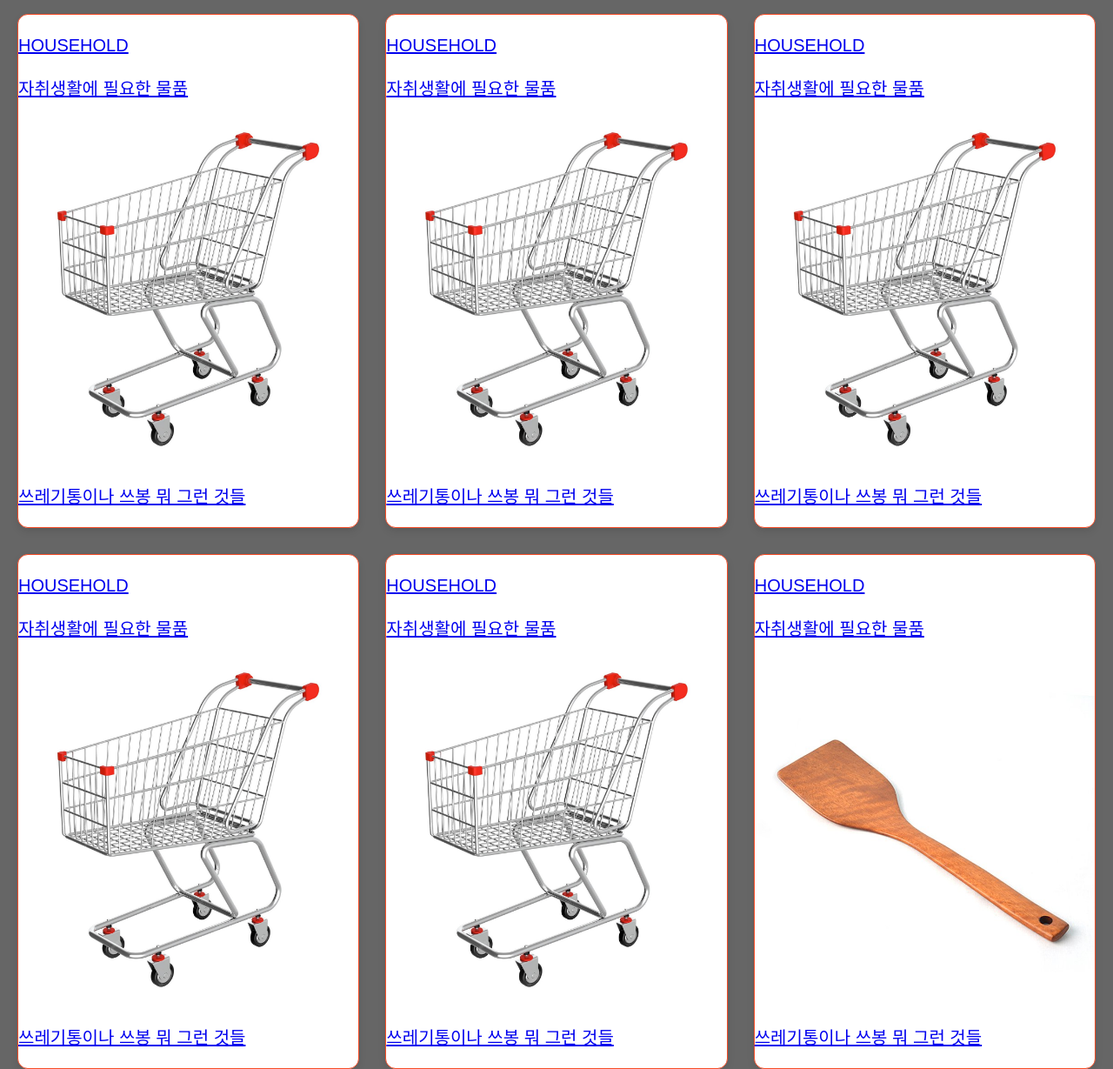
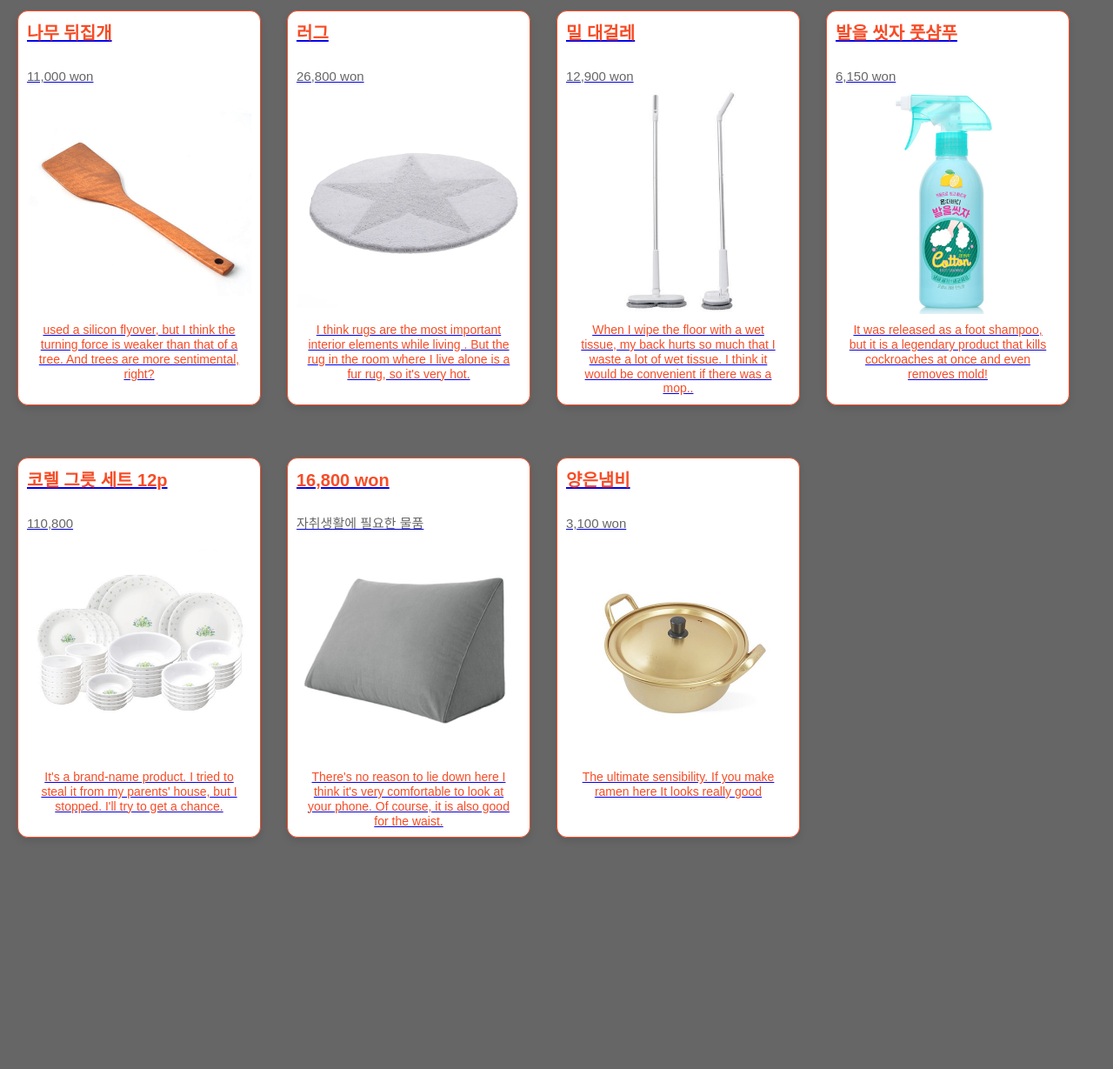
Before and after one commit to hyang80/PROJECT_H, a website: page card1/index.html in a window 1280 px wide. Shown: the part 760-1989 px from the top of the page at 87% size. After the commit the page ends 1773 px from the top, so only its background shows below. Drawn offline with Linux system fonts and the light colour scheme.

Commit message:
card1 p완성

```diff
--- a/card1/index.html
+++ b/card1/index.html
@@ -28,86 +28,127 @@
     <div class="container">
       <!-- 첫 번째 카드 -->
       <div class="card">
-        <a href="./card1/index.html" class="card__link">
+        <a
+          href="https://smartstore.naver.com/matyou/products/3898410211?NaPm=ct%3Dlxlnhgvs%7Cci%3D8b6b3bfc9784b5e971535022837450b932d0d4f4%7Ctr%3Dsls%7Csn%3D410746%7Chk%3D3fd47e1b3feccb20e2bd2aff870a8d678e6d45d5"
+          class="card__link"
+        >
           <div class="card__top">
-            <p class="card__author">HOUSEHOLD</p>
-            <p class="card__author-role">자취생활에 필요한 물품</p>
+            <p class="card__author">나무 뒤집개</p>
+            <p class="card__author-role">11,000 won</p>
           </div>
-          <img src="./../asset/cart.jpeg" alt="" class="card__middle" />
+          <img src="./../asset/card1-i1.png" class="card__middle" />
           <div class="card__bottom">
-            <p class="card__title">쓰레기통이나 쓰봉 뭐 그런 것들</p>
+            <p class="card__title">
+              used a silicon flyover, but I think the turning force is weaker
+              than that of a tree. And trees are more sentimental, right?
+            </p>
           </div>
         </a>
       </div>
       <div class="card">
         <a href="./card1/index.html" class="card__link">
           <div class="card__top">
-            <p class="card__author">HOUSEHOLD</p>
-            <p class="card__author-role">자취생활에 필요한 물품</p>
+            <p class="card__author">러그</p>
+            <p class="card__author-role">26,800 won</p>
           </div>
-          <img src="./../asset/cart.jpeg" alt="" class="card__middle" />
+          <img src="./../asset/card1-i2.png" alt="" class="card__middle" />
           <div class="card__bottom">
-            <p class="card__title">쓰레기통이나 쓰봉 뭐 그런 것들</p>
+            <p class="card__title">
+              I think rugs are the most important interior elements while living
+              . But the rug in the room where I live alone is a fur rug, so it's
+              very hot.
+            </p>
           </div>
         </a>
       </div>
       <div class="card">
-        <a href="./card1/index.html" class="card__link">
+        <a
+          href="https://brand.naver.com/homekeeping/products/5480494537?NaPm=ct%3Dlxlo3bx4%7Cci%3D23795ef6618be4b99da763300f5d02fcdb7da5da%7Ctr%3Dsls%7Csn%3D526927%7Chk%3D0010a2cf968ee0246c06361cff6eee6848fe3996"
+          class="card__link"
+        >
           <div class="card__top">
-            <p class="card__author">HOUSEHOLD</p>
-            <p class="card__author-role">자취생활에 필요한 물품</p>
+            <p class="card__author">밀 대걸레</p>
+            <p class="card__author-role">12,900 won</p>
           </div>
-          <img src="./../asset/cart.jpeg" alt="" class="card__middle" />
+          <img src="./../asset/card1-i3.png" alt="" class="card__middle" />
           <div class="card__bottom">
-            <p class="card__title">쓰레기통이나 쓰봉 뭐 그런 것들</p>
+            <p class="card__title">
+              When I wipe the floor with a wet tissue, my back hurts so much
+              that I waste a lot of wet tissue. I think it would be convenient
+              if there was a mop..
+            </p>
           </div>
         </a>
       </div>
       <div class="card">
-        <a href="./card1/index.html" class="card__link">
+        <a
+          href="https://search.shopping.naver.com/catalog/21444688128?cat_id=50000290&frm=NVSCPRO&query=%EB%B0%9C%EC%9D%84+%EC%94%BB%EC%9E%90&NaPm=ct%3Dlxlo6834%7Cci%3D9a35fcb52aef54c5710161ad671f1c9e94423060%7Ctr%3Dsls%7Csn%3D95694%7Chk%3D70d256af9d960996972f87df32fd05a745df8fc7"
+          class="card__link"
+        >
           <div class="card__top">
-            <p class="card__author">HOUSEHOLD</p>
-            <p class="card__author-role">자취생활에 필요한 물품</p>
+            <p class="card__author">발을 씻자 풋샴푸</p>
+            <p class="card__author-role">6,150 won</p>
           </div>
-          <img src="./../asset/cart.jpeg" alt="" class="card__middle" />
+          <img src="./../asset/card1-i4.png" alt="" class="card__middle" />
           <div class="card__bottom">
-            <p class="card__title">쓰레기통이나 쓰봉 뭐 그런 것들</p>
+            <p class="card__title">
+              It was released as a foot shampoo, but it is a legendary product
+              that kills cockroaches at once and even removes mold!
+            </p>
           </div>
         </a>
       </div>
       <div class="card">
-        <a href="./card1/index.html" class="card__link">
+        <a
+          href="https://smartstore.naver.com/corellehouse/products/5250085336?NaPm=ct%3Dlxlobd9s%7Cci%3D13f99f3bd970677a98e8f29d4f1f82ef2b855250%7Ctr%3Dsls%7Csn%3D328406%7Chk%3D28703639394f1ff617098046d59b76343e3ca2c5"
+          class="card__link"
+        >
           <div class="card__top">
-            <p class="card__author">HOUSEHOLD</p>
-            <p class="card__author-role">자취생활에 필요한 물품</p>
+            <p class="card__author">코렐 그릇 세트 12p</p>
+            <p class="card__author-role">110,800</p>
           </div>
-          <img src="./../asset/cart.jpeg" alt="" class="card__middle" />
+          <img src="./../asset/card1-i5.png" alt="" class="card__middle" />
           <div class="card__bottom">
-            <p class="card__title">쓰레기통이나 쓰봉 뭐 그런 것들</p>
+            <p class="card__title">
+              It's a brand-name product. I tried to steal it from my parents'
+              house, but I stopped. I'll try to get a chance.
+            </p>
           </div>
         </a>
       </div>
       <div class="card">
-        <a href="./card1/index.html" class="card__link">
+        <a
+          href="https://smartstore.naver.com/hanjung/products/5242599069?NaPm=ct%3Dlxlofgnc%7Cci%3Dee2e1bbae196ccc1ecd4615aea659cf295dd6d18%7Ctr%3Dsls%7Csn%3D304543%7Chk%3Df4c36efcb7bebfa96645c7f8cc1a30c5db0629b1"
+          class="card__link"
+        >
           <div class="card__top">
-            <p class="card__author">HOUSEHOLD</p>
+            <p class="card__author">16,800 won</p>
             <p class="card__author-role">자취생활에 필요한 물품</p>
           </div>
-          <img src="./../asset/card1-i1.jpeg" alt="" class="card__middle" />
+          <img src="./../asset/card1-i6.png" alt="" class="card__middle" />
           <div class="card__bottom">
-            <p class="card__title">쓰레기통이나 쓰봉 뭐 그런 것들</p>
+            <p class="card__title">
+              There's no reason to lie down here I think it's very comfortable
+              to look at your phone. Of course, it is also good for the waist.
+            </p>
           </div>
         </a>
       </div>
       <div class="card">
-        <a href="./card1/index.html" class="card__link">
+        <a
+          href="https://smartstore.naver.com/rimtable/products/5186003134?NaPm=ct%3Dlxloixnc%7Cci%3D031aaa3598f81a54d447acfd4ea7255e4f073483%7Ctr%3Dsls%7Csn%3D2328230%7Chk%3D55ad7690f87ce1cefae045ced8e302276ddb547f"
+          class="card__link"
+        >
           <div class="card__top">
-            <p class="card__author">HOUSEHOLD</p>
-            <p class="card__author-role">자취생활에 필요한 물품</p>
+            <p class="card__author">양은냄비</p>
+            <p class="card__author-role">3,100 won</p>
           </div>
-          <img src="./../asset/card1-i2.jpeg" alt="" class="card__middle" />
+          <img src="./../asset/card1-i7.jpeg " class="card__middle" />
           <div class="card__bottom">
-            <p class="card__title">쓰레기통이나 쓰봉 뭐 그런 것들</p>
+            <p class="card__title">
+              The ultimate sensibility. If you make ramen here It looks really
+              good
+            </p>
           </div>
         </a>
       </div>
--- a/card1/style/card1.scss
+++ b/card1/style/card1.scss
@@ -34,6 +34,7 @@ body {
   }
 
   &__page-title:hover {
+    font-size: 12px;
     text-decoration: underline;
   }
 
@@ -78,21 +79,26 @@ body {
 }
 
 img {
+  display: block; // 인라인 요소에서 블록 요소로 변경하여 여백을 제대로 적용
   width: 100%;
-  margin: auto;
+  height: auto; // 가로 비율 유지
 }
 
 .container {
   display: flex;
   flex-wrap: wrap; /* 줄 바꿈 설정 */
   gap: 30px; /* 간격 설정 */
-  justify-content: space-between; /* 카드 요소들을 가로로 정렬 */
+  justify-content: flex-start; /* 카드 요소들을 왼쪽으로 정렬 */
   padding: 20px; /* 주변 여백 설정 */
 }
 
 .card {
-  flex-basis: calc(33.33% - 20px); /* 1/3 크기로 설정 */
-  max-width: calc(33.33% - 20px); /* 최대 너비도 같은 값으로 설정 */
+  flex-basis: calc(
+    25% - 30px
+  ); /* 한 줄에 네 개의 카드가 나타나도록 너비 설정 */ /* 최대 너비도 같은 값으로 설정 */
+  max-width: calc(25% - 30px); /* 최대 너비도 같은 값으로 설정 */
+  padding-inline: 10px;
+  margin-bottom: 30px; /* 아래쪽 간격 설정 */
   font-family: 'IBM Plex Sans', sans-serif;
   font-size: 20px;
   font-weight: 400;
@@ -107,4 +113,32 @@ img {
     box-shadow: 0 8px 16px rgb(0 0 0 / 20%);
     transform: scale(1.05);
   }
+
+  &__author {
+    margin-top: 10px;
+    font-weight: 600;
+    color: #f74c26;
+  }
+
+  &__author-role {
+    margin: 0;
+    font-size: 15px;
+    color: #666;
+  }
+
+  &__title {
+    padding: 10px;
+    margin: 0;
+    font-size: 14px;
+    line-height: 1.2;
+    color: #f74c26;
+    text-align: center;
+  }
+  @media (width <= 768px) {
+    &__author-role,
+    &__title,
+    &__author {
+      display: none; // 화면이 768px 이하일 때 숨김
+    }
+  }
 }
```
Also changed, not shown: asset/card1-i1.jpeg (deleted), asset/card1-i1.png (added), asset/card1-i2.jpeg (deleted), asset/card1-i2.png (added), asset/card1-i3.png (added), asset/card1-i4.png (added), asset/card1-i5.png (added), asset/card1-i6.png (added), asset/card1-i7.jpeg (added), card1/style/card1.css.
